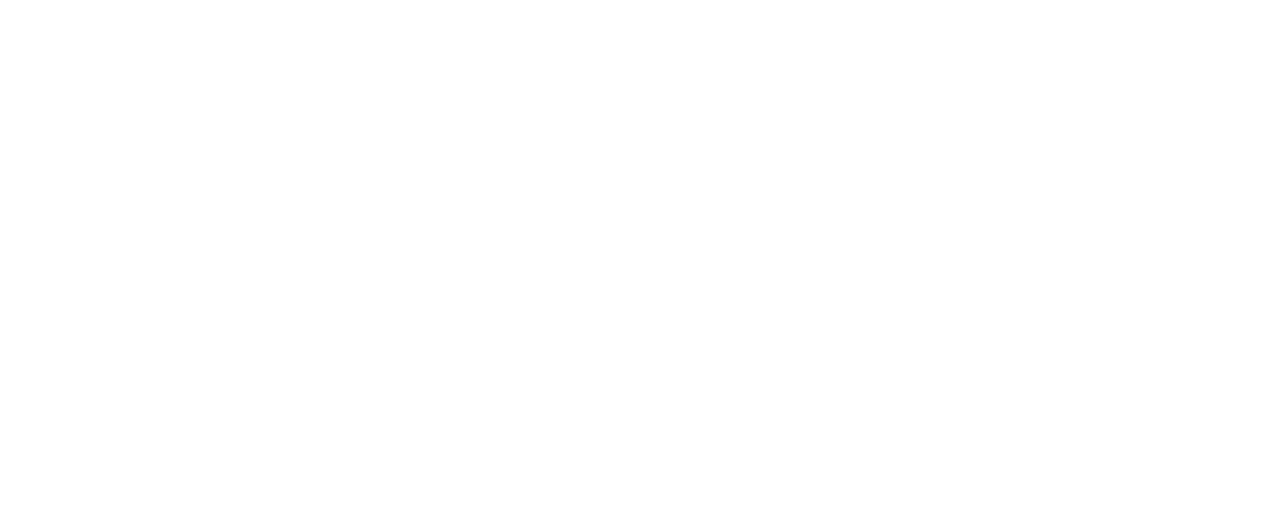
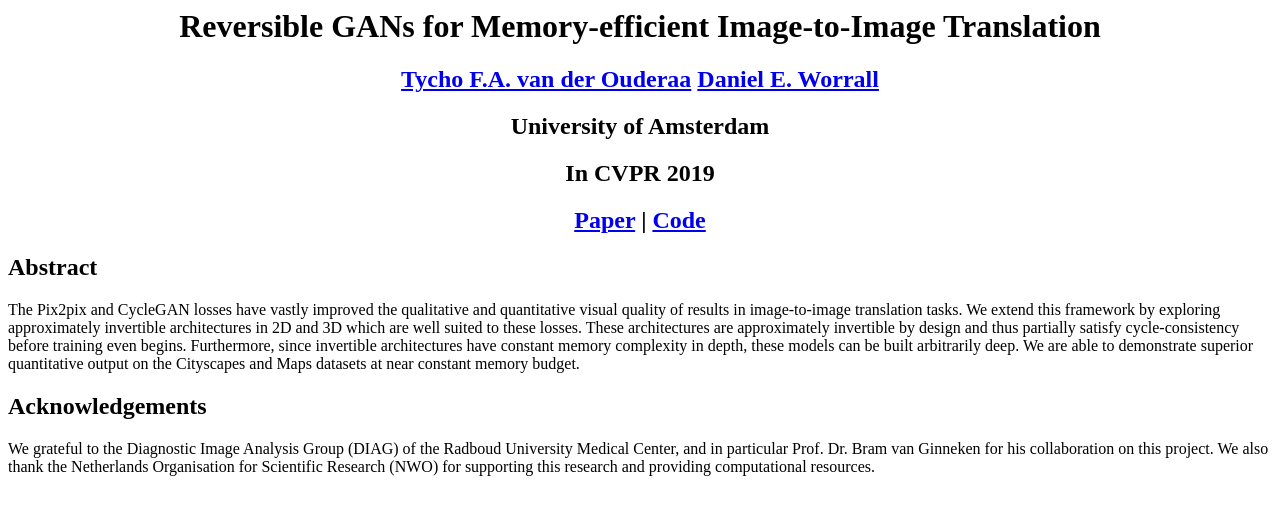
Before and after one commit to tychovdo/RevGAN, a plain HTML site: page index.html in a window 1280 px wide. Drawn offline with Linux system fonts and the light colour scheme.

Commit message:
Update index.html

```diff
--- a/index.html
+++ b/index.html
@@ -1,8 +1,55 @@
 <html>
 <head>
-<title>Project Page</title>
+<title>Project Page: Reversible GANs for Memory-efficient Image-to-Image Translation</title>
 </head>
 <body>
+  <center>
+    <h1>Reversible GANs for Memory-efficient Image-to-Image Translation</h1>
+  </center>
+  <center>
+    <h2>
+      <a href="https://tychovdo.github.io/">Tycho F.A. van der Ouderaa</a>
+      <a href="https://deworrall92.github.io/">Daniel E. Worrall</a>
+    </h2>
+  </center>
+  <center>
+    <h2>
+      University of Amsterdam
+    </h2>
+  </center>
+  <center>
+    <h2>
+      In CVPR 2019
+    </h2>
+  </center>
+  <center>
+    <h2>
+      <strong>
+        <a href="https://arxiv.org/abs/1902.02729">Paper</a> |
+        <a href="https://github.com/tychovdo/RevGAN">Code</a>
+      </strong>
+    </h2>
+  </center>
+  <h2>Abstract</h2>
+  <p>
+The Pix2pix and CycleGAN losses have vastly
+improved the qualitative and quantitative visual quality of
+results in image-to-image translation tasks. We extend this
+framework by exploring approximately invertible architectures in 2D and 3D
+which are well suited to these losses. These architectures
+are approximately invertible by design and thus partially
+satisfy cycle-consistency before training even begins.
+Furthermore, since invertible architectures have constant
+memory complexity in depth, these models can be built arbitrarily
+deep. We are able to demonstrate superior quantitative
+output on the Cityscapes and Maps datasets at near
+constant memory budget.
+  </p>
+  <h2>Acknowledgements</h2>
+  <p>
+We grateful to the Diagnostic Image Analysis Group (DIAG) of the Radboud University Medical Center, and in particular Prof. Dr. Bram van Ginneken for his collaboration on this project.
+We also thank the Netherlands Organisation for Scientific Research (NWO) for supporting this research and providing computational resources.
+  </p>
 
 </body>
 </html>
```
